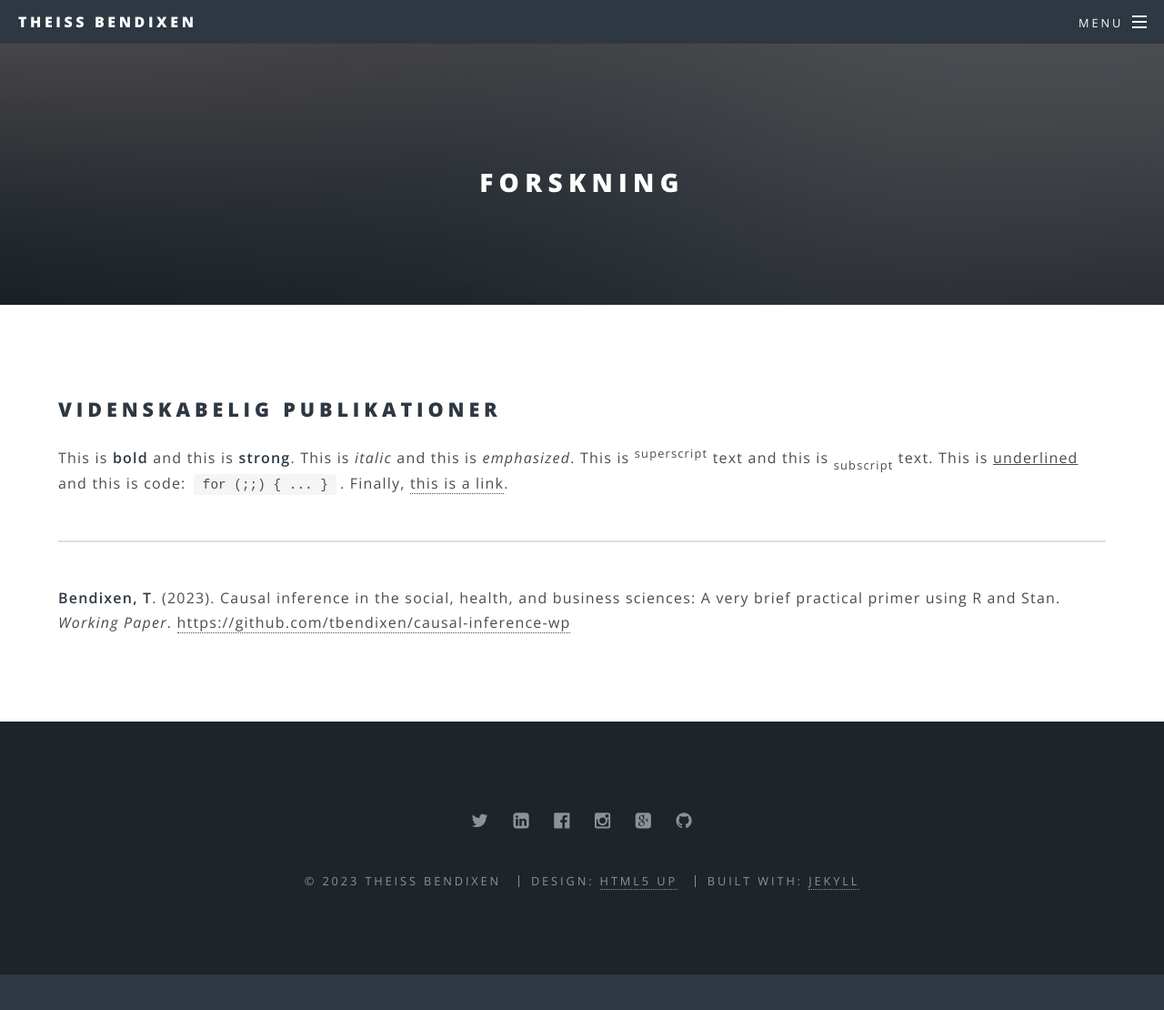
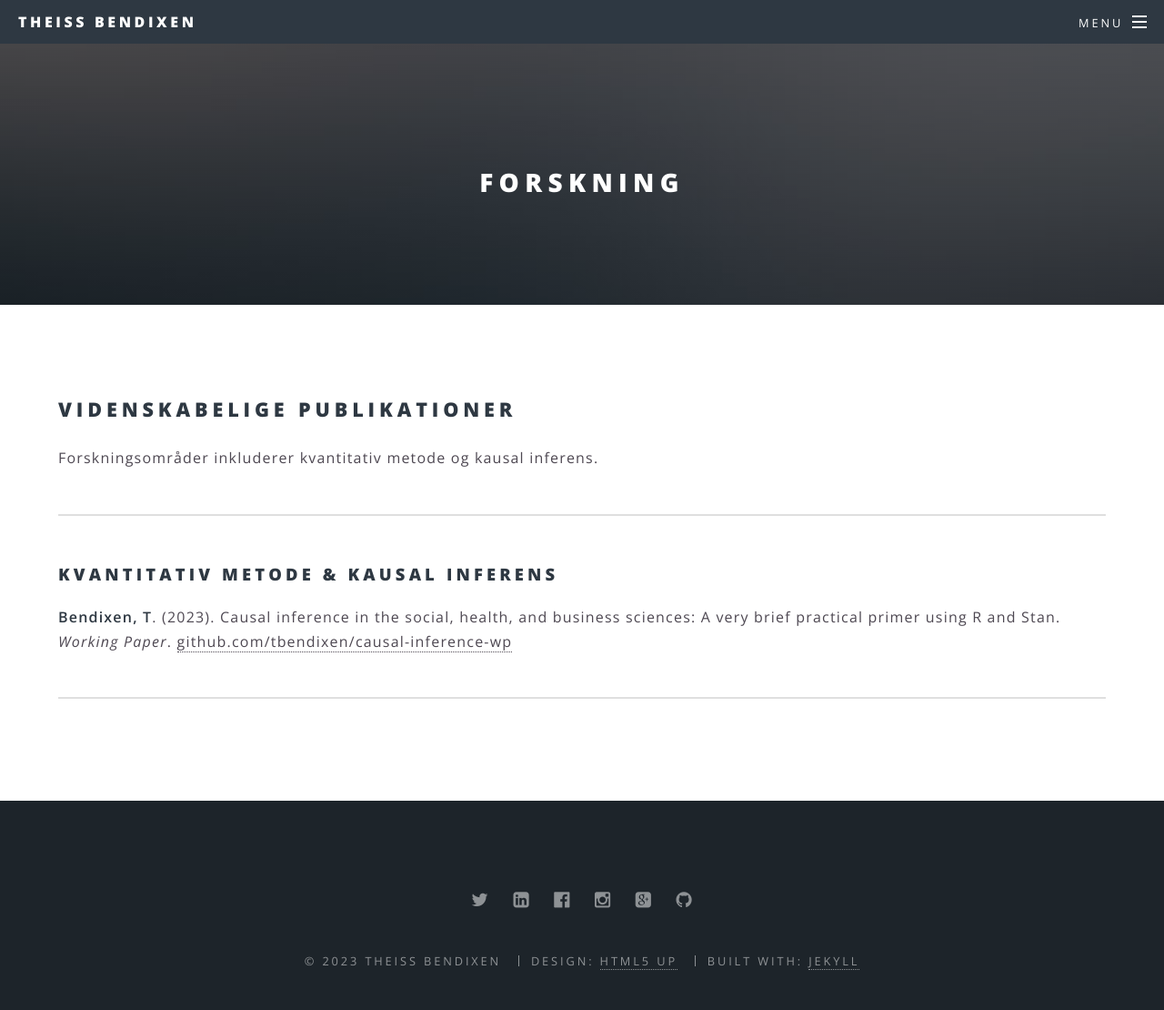
Before and after one commit to tbendixen/tbendixen.github.io, a Jekyll site: the page built from elements.html, in a window 1280 px wide and 1159 px high. Shown: the top 1110 px of the window at 91% size. Built offline with Jekyll 4.4.1, drawn with Linux system fonts in a browser that asks for light colours.

Commit message:
Update elements.html

```diff
--- a/elements.html
+++ b/elements.html
@@ -4,11 +4,13 @@ title: Forskning
 ---
 
 			<section>
-				<h2>Videnskabelig publikationer</h2>
-				<p>This is <b>bold</b> and this is <strong>strong</strong>. This is <i>italic</i> and this is <em>emphasized</em>.
-				This is <sup>superscript</sup> text and this is <sub>subscript</sub> text.
-				This is <u>underlined</u> and this is code: <code>for (;;) { ... }</code>. Finally, <a href="#">this is a link</a>.</p>
+				<h2>Videnskabelige publikationer</h2>
+				<p>Forskningsområder inkluderer kvantitativ metode og kausal inferens.</p>
 				<hr />
 
+				<h3>Kvantitativ metode & Kausal inferens</h3>
+
 				<p><b>Bendixen, T</b>. (2023). Causal inference in the social, health, and business sciences: A very brief practical primer using R and Stan.
-					<i>Working Paper</i>. <a href="url">https://github.com/tbendixen/causal-inference-wp</a></p>
+					<i>Working Paper</i>. <a href="https://github.com/tbendixen/causal-inference-wp">github.com/tbendixen/causal-inference-wp</a></p>
+
+				<hr />
```
